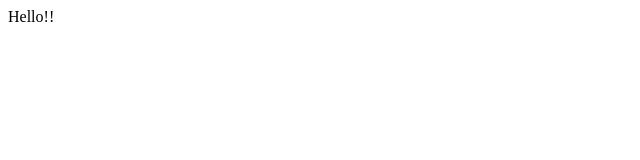
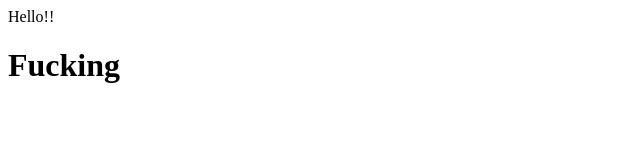
Before and after one commit to eggme/Test, a plain HTML site: page index.html in a window 1280 px wide. Shown: the whole page, without its empty margins (0-640 px from the left). Drawn offline with Linux system fonts and the light colour scheme.

Commit message:
Fucking 추가

```diff
--- a/index.html
+++ b/index.html
@@ -4,5 +4,6 @@
 </head>
 <body>
 	Hello!!
+	<h1>Fucking</h1>
 </body>
 </html>
```
